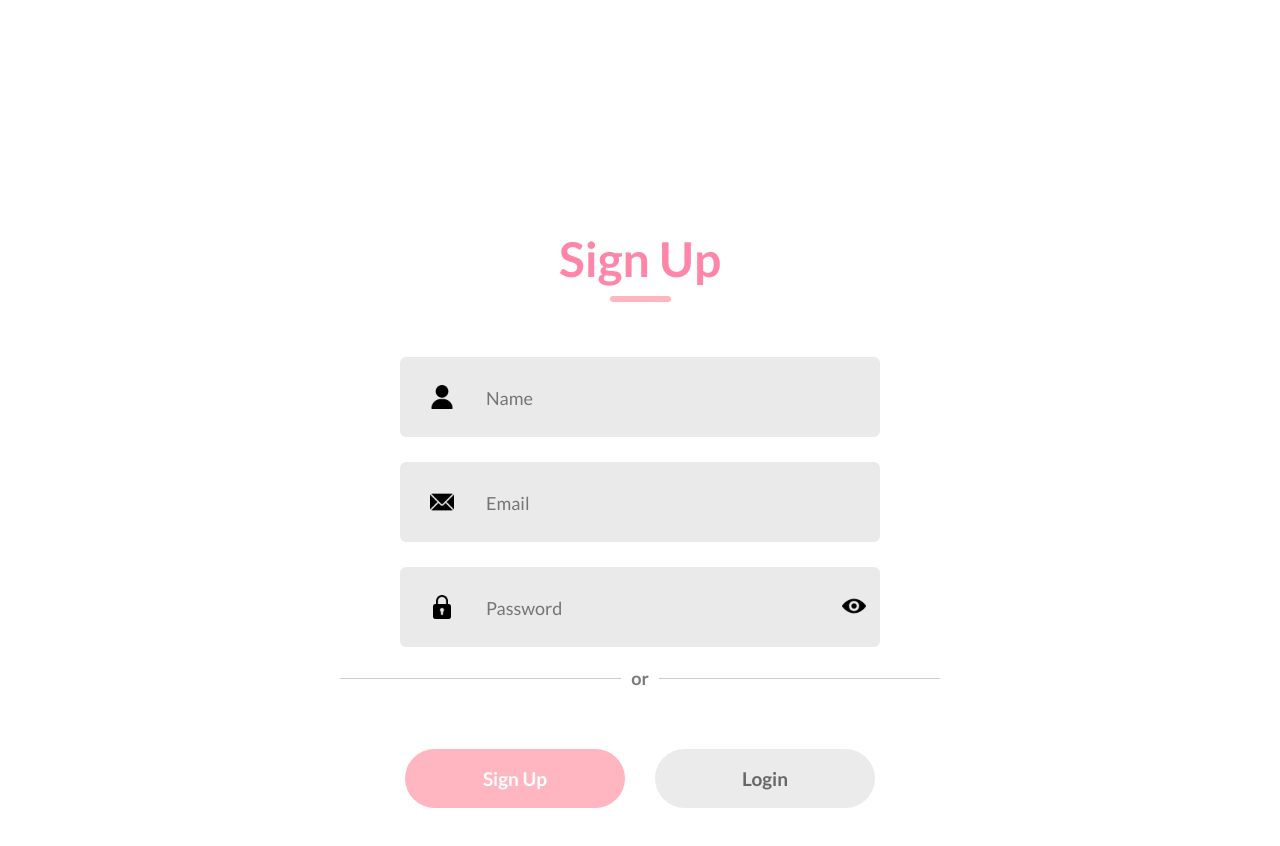
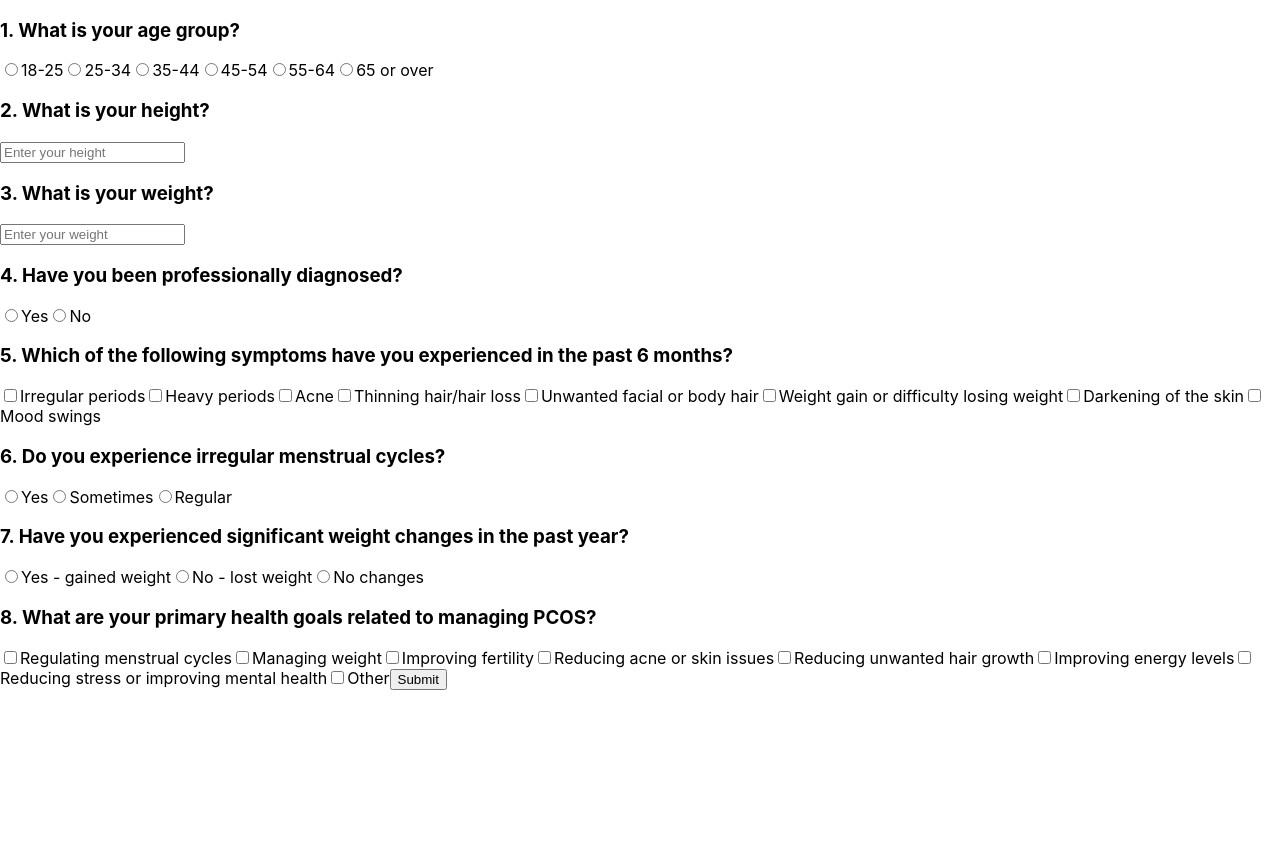
Before and after one commit to kathrynchoii/CysterHood, a React (Create React App) app: page /survey in a window 1280 px wide. Shown: the top 846 px of the page. After the commit the page ends 800 px from the top, so only its background shows below. Built offline with nearby package versions, Linux system fonts and the light colour scheme.

Commit message:
added sign-up to survey flow/connection

```diff
--- a/src/App.js
+++ b/src/App.js
@@ -1,12 +1,16 @@
-import './App.css';
+import React from 'react';
+import { BrowserRouter as Router, Route, Routes } from 'react-router-dom';
 import LoginSignup from './Components/LoginSignup/LoginSignup';
-import './App.css';
+import SurveyForm from './Components/Survey/Survey';
 
 function App() {
   return (
-    <div>
-      <LoginSignup />
-    </div>
+    <Router>
+      <Routes>
+        <Route path="/" element={<LoginSignup />} />
+        <Route path="/survey" element={<SurveyForm />} />
+      </Routes>
+    </Router>
   );
 }
 
--- a/src/Components/LoginSignup/LoginSignup.css
+++ b/src/Components/LoginSignup/LoginSignup.css
@@ -158,11 +158,12 @@
     font-size: 19px;
     font-weight: 700;
     cursor: pointer;
-    transition: background 0.3s ease; /* Smooth transition */
+    transition: background 0.3s ease;
 
 }
+
 .submit:hover {
-    background: #fc6d96; /* Change this to your desired hover color */
+    background: #fc6d96;
 }
 
 .gray {
--- a/src/Components/LoginSignup/LoginSignup.jsx
+++ b/src/Components/LoginSignup/LoginSignup.jsx
@@ -1,43 +1,36 @@
 import React, { useState } from 'react';
-import { useEffect } from 'react';
+import { useNavigate } from 'react-router-dom';
 import './LoginSignup.css';
-// import { useGoogleAuth } from '../../googleAuth';
 
 import user_icon from '../Assets/user.png';
 import email_icon from '../Assets/email.png';
 import password_icon from '../Assets/password-lock.png';
 import hide_password_icon from '../Assets/password-eye-closed.png';
 import show_password_icon from '../Assets/password-eye-open.png';
-// import evergreen_logo from '../Assets/evergreenlogo.png';
 
 export const LoginSignup = () => {
     const [action, setAction] = useState("Sign Up");
     const [showPassword, setShowPassword] = useState(false);
     const [passwordStrength, setPasswordStrength] = useState(null);
-    const [resetPassword, setResetPassword] = useState(false); // State for password reset page
+    const [resetPassword, setResetPassword] = useState(false);
     const [newPassword, setNewPassword] = useState("");
     const [confirmPassword, setConfirmPassword] = useState("");
     const [passwordsMatch, setPasswordsMatch] = useState(true);
 
-    // useGoogleAuth();
+    const navigate = useNavigate(); // Initialize useNavigate
 
     const togglePasswordVisibility = () => {
         setShowPassword(!showPassword);
     };
 
     const evaluatePasswordStrength = (password) => {
-        // Password length check
         if (password.length < 8) {
             return "Weak: Password must be at least 8 characters long";
         }
-
-        // Special symbol check
         const specialSymbolsRegex = /[$&%!@?]/;
         if (!specialSymbolsRegex.test(password)) {
             return "Weak: Password must contain at least one special symbol ($&%!@?)";
         }
-
-        // Character types check
         const containsUpperCase = /[A-Z]/.test(password);
         const containsLowerCase = /[a-z]/.test(password);
         const containsNumber = /[0-9]/.test(password);
@@ -51,7 +44,6 @@ export const LoginSignup = () => {
             return "Medium: Password must contain characters from at least two of the following: uppercase letters, lowercase letters, and numbers";
         }
 
-        // If password passes all checks
         return "Strong";
     };
 
@@ -75,13 +67,21 @@ export const LoginSignup = () => {
 
     const handleActionChange = (newAction) => {
         setAction(newAction);
-        setResetPassword(false); // Reset password state when switching action
+        setResetPassword(false);
+    };
+
+    // Redirect to Survey page on sign-up
+    const handleSignUpClick = () => {
+        if (action === "Sign Up") {
+            navigate('/survey'); // Redirect to /survey
+        } else {
+            setAction("Sign Up");
+        }
     };
 
     return (
         <div className='container'>
             <div className="header">
-                {/* <img src={evergreen_logo} alt="" /> */}
                 <div className="text">{action}</div>
                 <div className="underline"></div>
             </div>
@@ -134,7 +134,6 @@ export const LoginSignup = () => {
                         <div className="or-text">or</div>
                         <div className="divider"></div>
                     </div>
-                    {/* <div id="googleSignInDiv"></div> */}
                 </div>
             )}
             {action === "Login" ? (
@@ -143,7 +142,7 @@ export const LoginSignup = () => {
                 </div>
             ) : null}
             <div className="submit-container">
-                <div className={action === "Login" ? "submit gray" : "submit"} onClick={() => handleActionChange("Sign Up")}>Sign Up</div>
+                <div className={action === "Login" ? "submit gray" : "submit"} onClick={handleSignUpClick}>Sign Up</div>
                 <div className={action === "Sign Up" ? "submit gray" : "submit"} onClick={() => handleActionChange("Login")}>Login</div>
             </div>
         </div>
```
